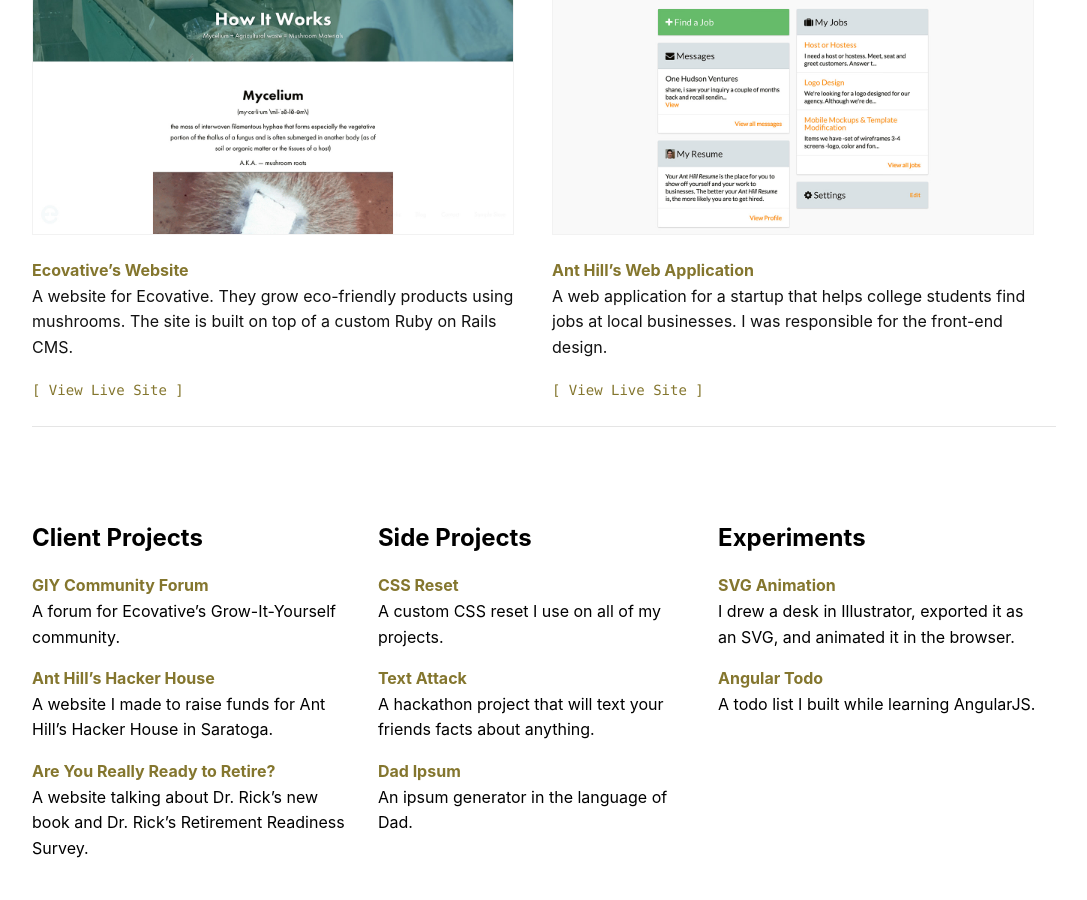
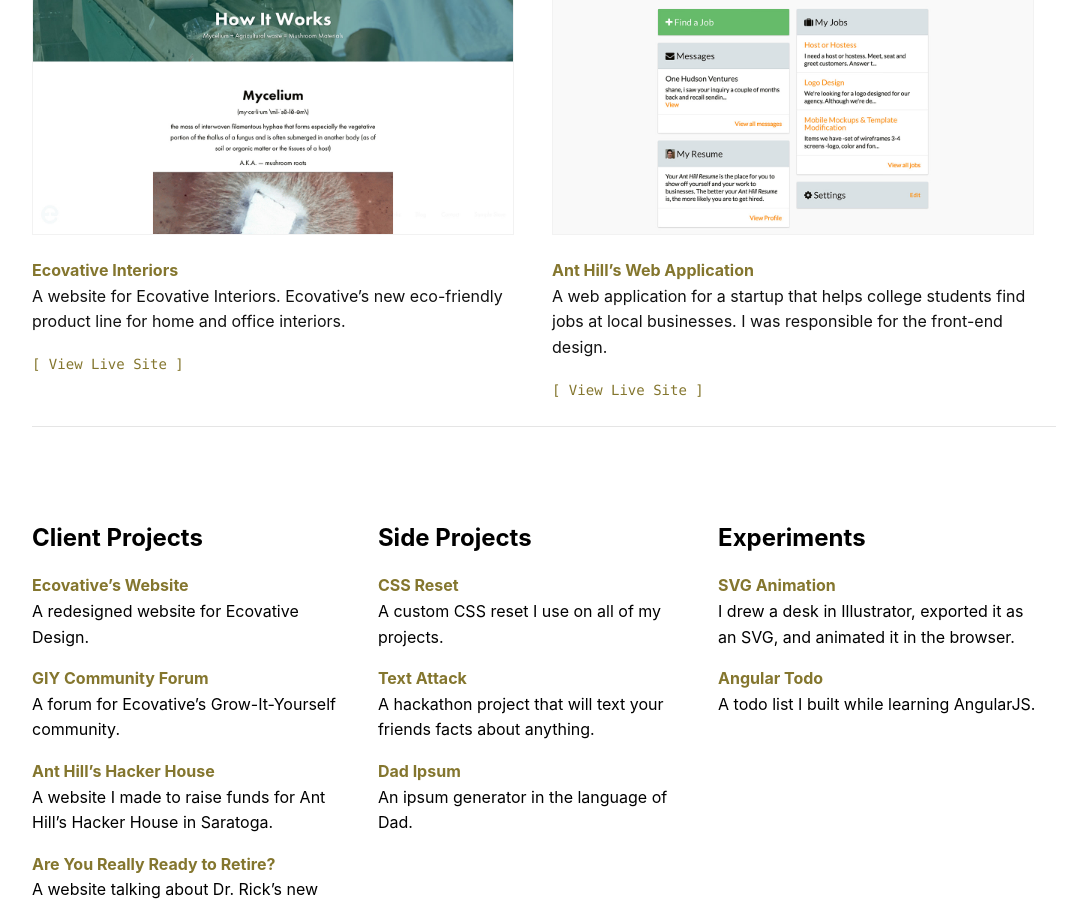
Before and after one commit to shanetheboland/portfolio, a Jekyll site: the page built from projects.html, in a window 1280 px wide and 900 px high, scrolled down 362 px. Shown: the whole window, without its empty margins (96-1183 px from the left). Built offline with Jekyll 4.4.1, drawn with Linux system fonts in a browser that asks for light colours.

Commit message:
PROJECTS: Added ecovative interiors project

```diff
--- a/_includes/head.html
+++ b/_includes/head.html
@@ -21,6 +21,7 @@
     {{ page.critical }}
   </style>
 
+<link href="//cdn.rawgit.com/noelboss/featherlight/1.4.0/release/featherlight.min.css" type="text/css" rel="stylesheet" />
   <!-- Google Analytics Code -->
   <script>
 	  (function(i,s,o,g,r,a,m){i['GoogleAnalyticsObject']=r;i[r]=i[r]||function(){
--- a/_includes/javascript.html
+++ b/_includes/javascript.html
@@ -1,2 +1,4 @@
 <!-- Includes all necessary javascript files -->
-<!-- <script src="{{ "/js/main.js" | prepend: site.baseurl }}"></script> -->
+
+<script src="//code.jquery.com/jquery-latest.js"></script>
+<script src="//cdn.rawgit.com/noelboss/featherlight/1.4.0/release/featherlight.min.js" type="text/javascript" charset="utf-8"></script>
--- a/projects.html
+++ b/projects.html
@@ -20,7 +20,7 @@
         <a href="{{ "/images/ecovative-screenshot@2x.jpg" | prepend: site.github.url }}" class="link">
           <img src="{{ "/images/ecovative-screenshot.jpg" | prepend: site.github.url }}" class="mw-100 w-100 ba measure b--black-05" alt="Ant Hill Screenshot">
         </a>
-        <p class="f5 lh-copy"><a class="link dim gold fw7" href="http://www.ecovativedesign.com/">Ecovative’s Website</a><br>A website for Ecovative. They grow eco-friendly products using mushrooms. The site is built on top of a custom Ruby on Rails CMS.</p>
+        <p class="f5 lh-copy"><a class="link dim gold fw7" href="http://www.ecovativedesign.com/">Ecovative Interiors</a><br>A website for Ecovative Interiors. Ecovative’s new eco-friendly product line for home and office interiors.</p>
         <p class="f5 lh-copy"><!-- <a href="{{ "/projects/ecovative-website/" | prepend: site.github.url }}" class="link dim gold code mr4">[ View Case Study ]</a> --> <a href="http://ecovativedesign.com/" class="link dim gold code">[ View Live Site ]</a></p>
       </article>
       <article class="pv2 fl w-100 w-50-ns pr0 pl2-ns">
@@ -40,6 +40,7 @@
     <div class="cf">
       <article class="pv2 fl w-100 w-33-ns pl0 pr2-ns">
         <h2 class="f4 f3-ns mb0">Client Projects</h2>
+        <p class="f5 measure measure-narrow-ns lh-copy"><a class="link dim gold fw7" href="http://ecovativedesign.com/">Ecovative’s Website</a><br>A redesigned website for Ecovative Design.</p>
         <p class="f5 measure measure-narrow-ns lh-copy"><a class="link dim gold fw7" href="http://community.ecovativedesign.com/">GIY Community Forum</a><br>A forum for Ecovative’s Grow-It-Yourself community.</p>
         <p class="f5 measure measure-narrow-ns lh-copy"><a class="link dim gold fw7" href="http://barthdamon.github.io/hackerhouse/">Ant Hill’s Hacker House</a><br>A website I made to raise funds for Ant Hill’s Hacker House in Saratoga.</p>
         <p class="f5 measure measure-narrow-ns lh-copy"><a class="link dim gold fw7" href="http://www.areyoureallyreadytoretire.com/">Are You Really Ready to Retire?</a><br>A website talking about Dr. Rick’s new book and Dr. Rick’s Retirement Readiness Survey.</p>
```
Also changed, not shown: images/ecovative-interiors-screenshot.jpg (added), 2 other files.
